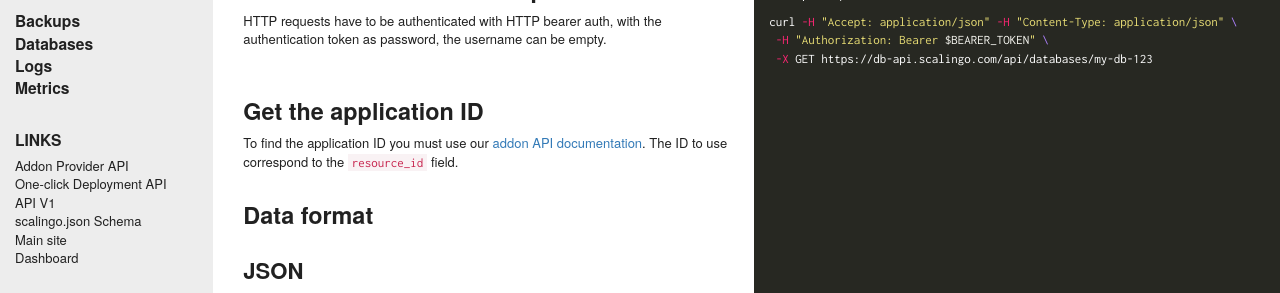
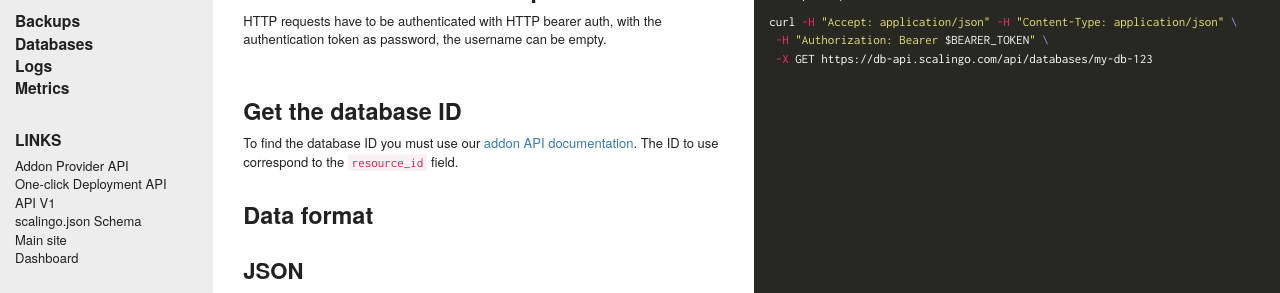
Before and after one commit to jdauphant/developers-documentation, a Jekyll site: the page built from _database_api/index.md, in a window 1280 px wide and 900 px high, cut to the strip 324-900 px from the top of the window. Shown: the top 293 px of the strip. Built offline with Jekyll 4.4.1, drawn with Linux system fonts in a browser that asks for light colours; nearby versions of some CDN libraries; comment, search, counter and statistics services are not loaded; some of the changed text lies outside the part shown.

Commit message:
Application -> database

```diff
--- a/_database_api/index.md
+++ b/_database_api/index.md
@@ -41,9 +41,9 @@ curl -H "Accept: application/json" -H "Content-Type: application/json" \
 
 --- row ---
 
-# Get the application ID
+# Get the database ID
 
-To find the application ID you must use our [addon API documentation](/addons).
+To find the database ID you must use our [addon API documentation](/addons).
 The ID to use correspond to the `resource_id` field.
 
 
```
